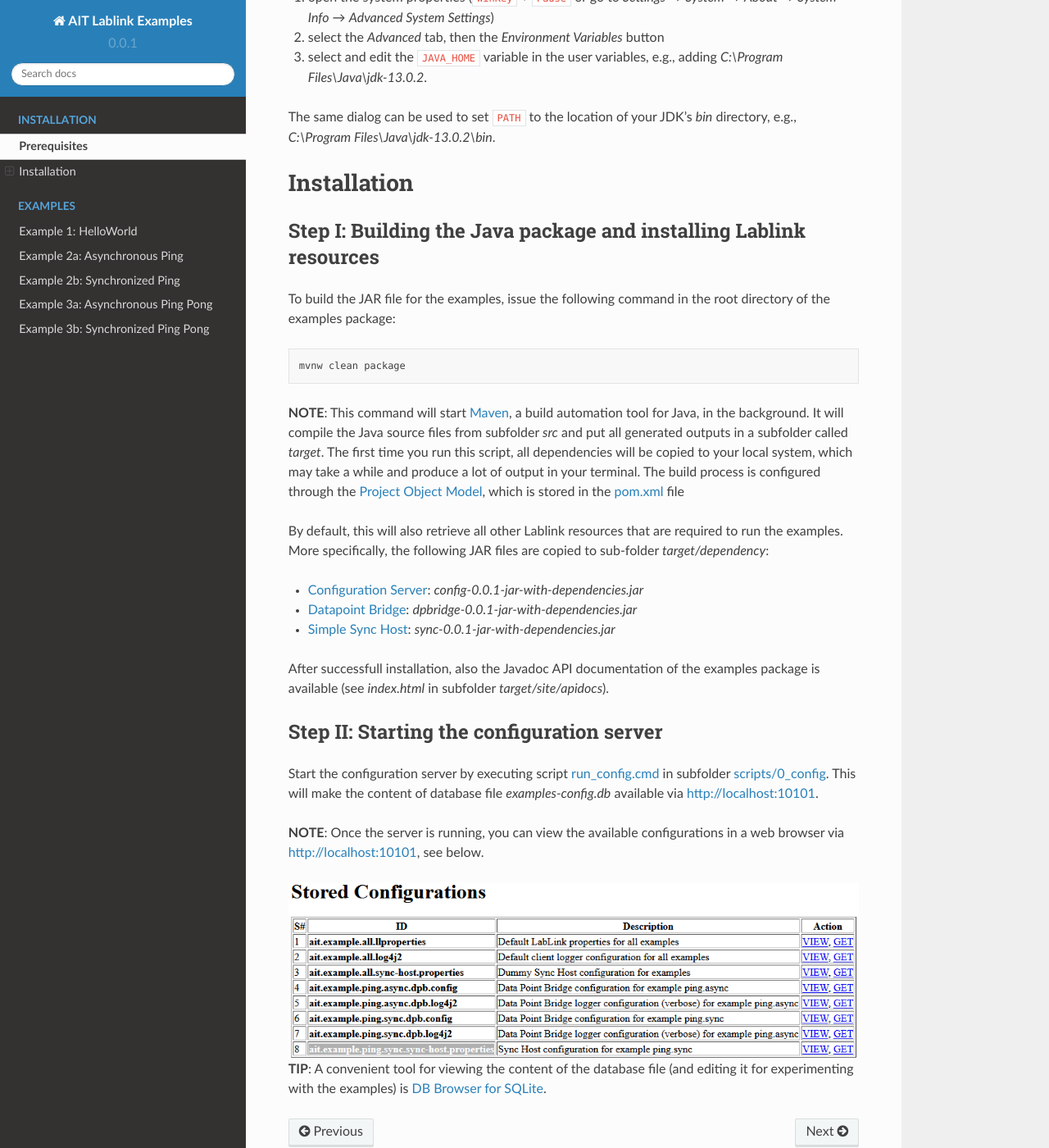
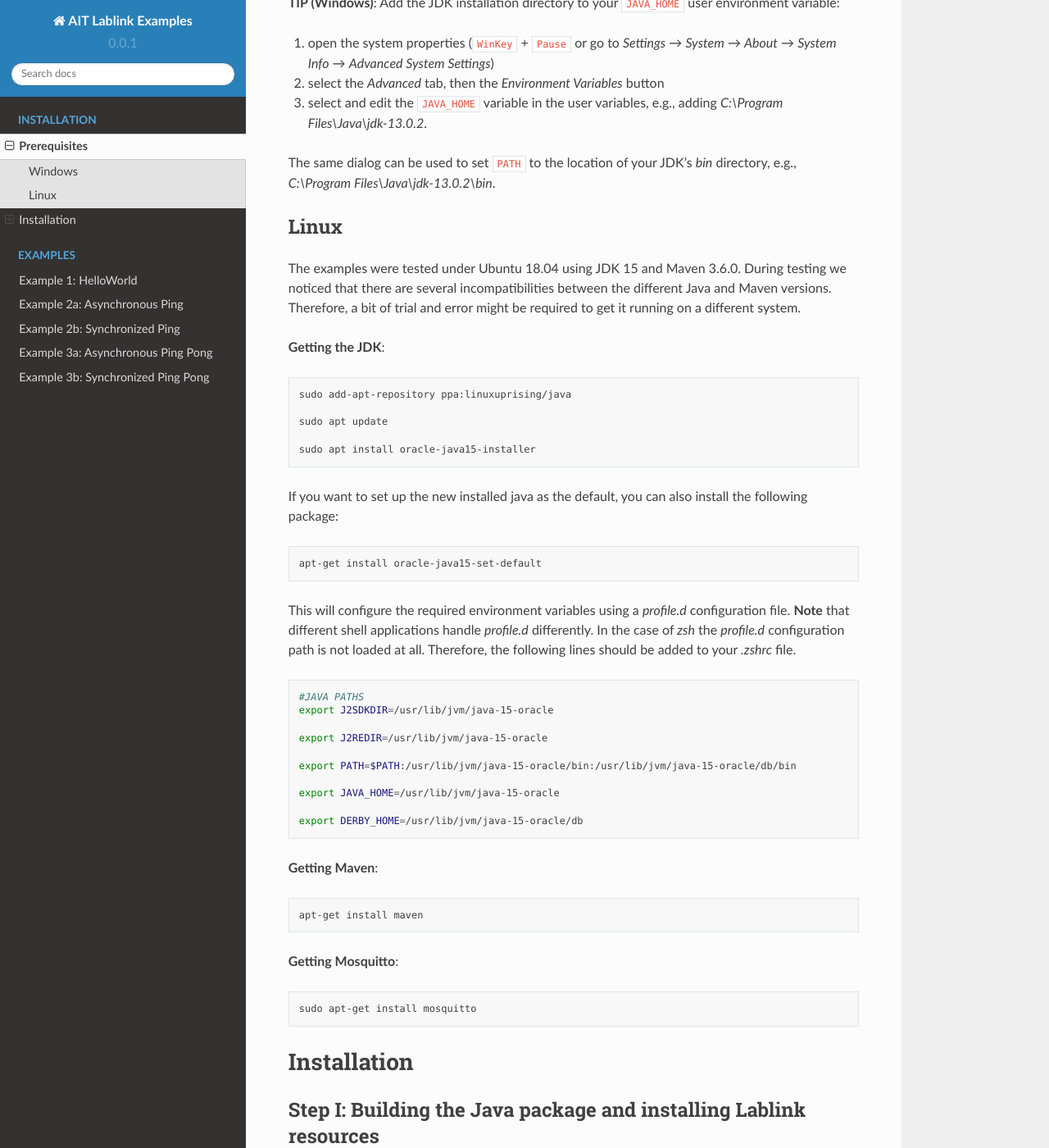
Before and after one commit to AIT-Lablink/lablink-examples, a Sphinx documentation site: the page built from docs/installation.rst, in a window 1280 px wide and 1400 px high, scrolled down 466 px. Shown: the whole window at 82% size. Built offline with Sphinx 7.4.7 and the Read the Docs theme 2.0.0, drawn with Linux system fonts in a browser that asks for light colours; some of the changed text lies outside the part shown.

Commit message:
linux scripts to run the examples

```diff
--- a/docs/installation.rst
+++ b/docs/installation.rst
@@ -1,9 +1,12 @@
 Prerequisites
 =============
 
+Windows
+------------------------------------------------------------------
+
 The following software has to be installed locally:
 
-* **Java Development Kit**: for instance the `Oracle Java SE Development Kit 8 <https://www.oracle.com/technetwork/java/javase/downloads/index.html>`_ or the `OpenJDK <https://openjdk.java.net/>`_
+* **Java Development Kit**: for instance the `Oracle Java SE Development Kit 13 <https://www.oracle.com/technetwork/java/javase/downloads/index.html>`_ or the `OpenJDK <https://openjdk.java.net/>`_
 * **MQTT broker**: for instance `Eclipse Mosquitto <https://mosquitto.org/>`_ or `EMQ <http://emqtt.io/>`_
 
 Configure the following environment variables for Java to work properly:
@@ -22,17 +25,70 @@ The same dialog can be used to set ``PATH`` to the location of your JDK's *bin*
 
 .. |arrow| unicode:: U+2192 .. rightwards arrow
 
+Linux
+------------------------------------------------------------------
+The examples were tested under Ubuntu 18.04 using JDK 15 and Maven 3.6.0. During testing we noticed that there are several incompatibilities between the different Java and Maven versions. Therefore, a bit of trial and error might be required to get it running on a different system.
+
+**Getting the JDK**:
+
+.. code-block:: bash
+
+   sudo add-apt-repository ppa:linuxuprising/java
+
+   sudo apt update
+
+   sudo apt install oracle-java15-installer
+
+If you want to set up the new installed java as the default, you can also install the following package:
+
+.. code-block:: bash
+
+   apt-get install oracle-java15-set-default
+
+This will configure the required environment variables using a `profile.d` configuration file. **Note** that different shell applications handle `profile.d` differently. In the case of `zsh` the `profile.d` configuration path is not loaded at all. Therefore, the following lines should be added to your `.zshrc` file.
+
+.. code-block:: bash
+
+   #JAVA PATHS
+   export J2SDKDIR=/usr/lib/jvm/java-15-oracle
+
+   export J2REDIR=/usr/lib/jvm/java-15-oracle
+
+   export PATH=$PATH:/usr/lib/jvm/java-15-oracle/bin:/usr/lib/jvm/java-15-oracle/db/bin
+
+   export JAVA_HOME=/usr/lib/jvm/java-15-oracle
+
+   export DERBY_HOME=/usr/lib/jvm/java-15-oracle/db
+
+**Getting Maven**:
+
+.. code-block:: bash
+
+   apt-get install maven
+
+**Getting Mosquitto**:
+
+.. code-block:: bash
+
+   sudo apt-get install mosquitto
+
 Installation
 ============
 
 Step I: Building the Java package and installing Lablink resources
 ------------------------------------------------------------------
 
-To build the JAR file for the examples, issue the following command in the root directory of the examples package:
+To build the JAR file for the examples, under Windows issue the following command in the root directory of the examples package:
 
 .. code-block:: none
 
    mvnw clean package
+
+For Linux run:
+
+.. code-block:: none
+
+   mvn clean package
 
 **NOTE**:
 This command will start `Maven <https://maven.apache.org/>`_, a build automation tool for Java, in the background.
@@ -52,7 +108,7 @@ After successfull installation, also the Javadoc API documentation of the exampl
 Step II: Starting the configuration server
 ------------------------------------------
 
-Start the configuration server by executing script :github_blob:`run_config.cmd <scripts/0_config/run_config.cmd>` in subfolder :github_tree:`scripts/0_config`.
+Start the configuration server by executing script :github_blob:`run_config.cmd <scripts/0_config/run_config.cmd>` in subfolder :github_tree:`scripts/0_config`. For Linux, use the `run_config.sh` script.
 This will make the content of database file *examples-config.db* available via http://localhost:10101.
 
 **NOTE**:
```
Also changed, not shown: 17 other files.
